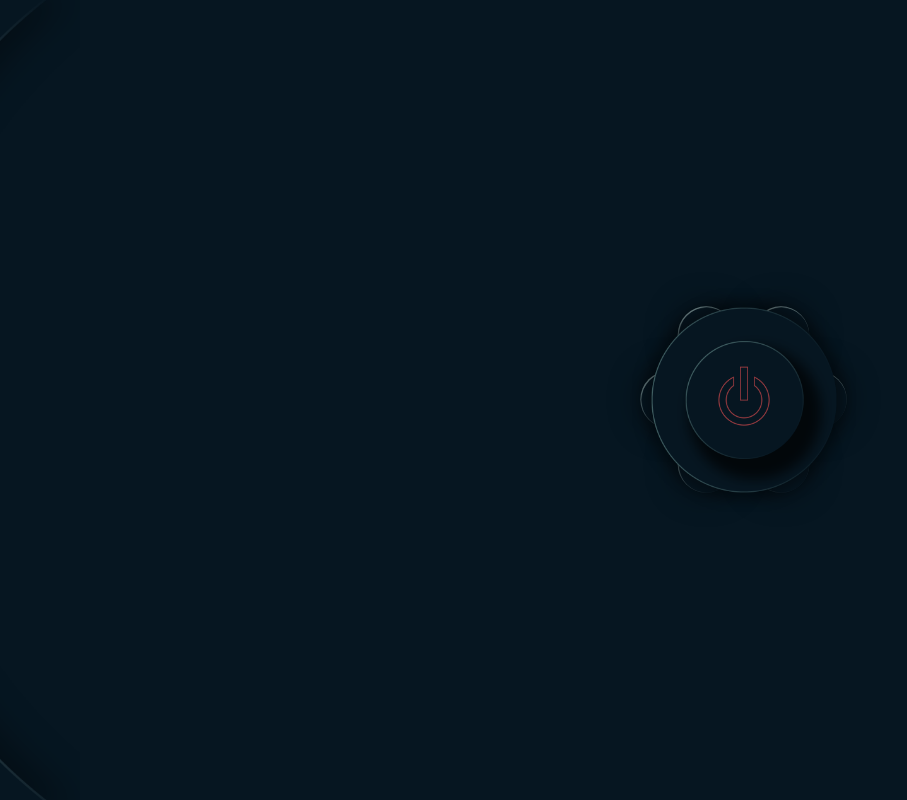
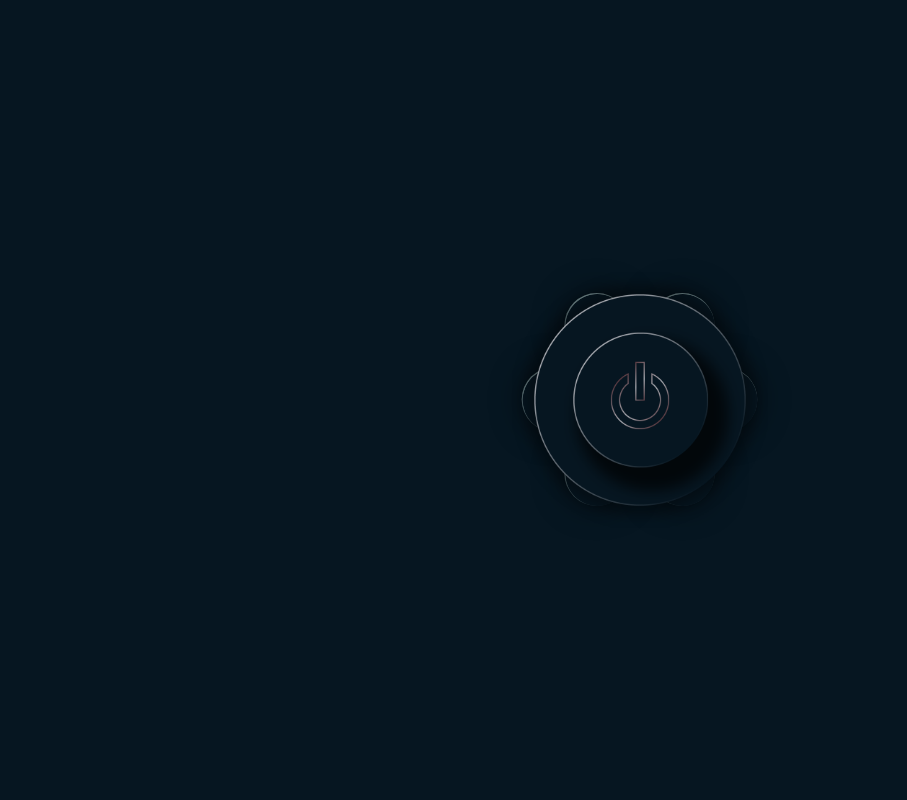
Before and after one commit to AminnimAMoh/Portfolio-React, a React (Create React App) app in the folder andramediandesign/: page / in a window 1280 px wide. Shown: the whole page, without its empty margins (0-907 px from the left). Built offline with nearby package versions, Linux system fonts and the light colour scheme; the HTML template or start-up script is replaced by a standard one.

Commit message:
Delaying state change for power button is done. No we can start adding contents.

```diff
--- a/andramediandesign/src/App.tsx
+++ b/andramediandesign/src/App.tsx
@@ -1,8 +1,9 @@
 import React from 'react'
 import MenuButton from './views/MenuButton'
 import ContentContainer from './views/ContentContainer'
+import { useSelector } from 'react-redux';
 import { makeStyles } from "@material-ui/core/styles";
-
+import { RootState } from './store';
 // const mytheme = {
 //   radius: 82,
 // };
@@ -14,7 +15,12 @@
     flexFlow: 'row-reverse',
     justifyContent: 'center',
     alignItems: 'center',
-    paddingRight: theme.spacing(20)
+    '&.open':{
+      paddingRight: theme.spacing(20),
+    },
+    '&.close':{
+      paddingRight: 0
+    }
   }
 }));
 
@@ -23,10 +29,11 @@
 }
 
 function App({ }: Props): React.ReactElement {
-  console.clear();
+  // console.clear();
+  const {containerState: {rootState}}=useSelector((state: RootState)=>state.buttonAction)
   const classes = useStyle()
   return (
-    <div className={classes.root}>
+    <div className={rootState ? `${classes.root} open` : `${classes.root} close`}>
       <MenuButton />
       <ContentContainer />
     </div>
--- a/andramediandesign/src/redux/slices/buttonActionSlice.tsx
+++ b/andramediandesign/src/redux/slices/buttonActionSlice.tsx
@@ -1,7 +1,9 @@
 import { createSlice, PayloadAction } from "@reduxjs/toolkit";
-
 const initialState = {
-  containerState: false,
+  containerState: {
+    rootState: false,
+    delayState: true,
+  },
   buttonTrigered: "",
   renderPage: "",
 };
@@ -11,15 +13,21 @@
   initialState,
   reducers: {
     containerStateToggle(state: any, action: PayloadAction<string>) {
-      state.containerState = action.payload === "PowerButton" ? false : true;
+      state.containerState.rootState =
+        action.payload === "PowerButton" ? false : true;
       state.buttonTrigered =
         action.payload === "PowerButton" ? " " : action.payload;
       state.renderPage =
         action.payload === "PowerButton" ? " " : action.payload;
+      state.containerState.delayState = false;
+    },
+    onDelayStateChange(state) {
+      state.containerState.delayState = true;
     },
   },
 });
 
-export const { containerStateToggle } = buttonActionSlice.actions;
+export const { containerStateToggle, onDelayStateChange } =
+  buttonActionSlice.actions;
 
 export default buttonActionSlice.reducer;
--- a/andramediandesign/src/store.tsx
+++ b/andramediandesign/src/store.tsx
@@ -2,10 +2,10 @@
 import { useDispatch } from 'react-redux'
 import buttonActionSlice from "./redux/slices/buttonActionSlice";
 
-const store = configureStore({
+const store: any = configureStore({
     reducer:{
         buttonAction: buttonActionSlice
-    }
+    },
 })
 
 export type RootState = ReturnType<typeof store.getState>
--- a/andramediandesign/src/views/ContentContainer/index.tsx
+++ b/andramediandesign/src/views/ContentContainer/index.tsx
@@ -24,14 +24,14 @@
 
 function ContentContainer({}: Props): React.ReactElement {
 const classes=useStyle()
-const buttonState: boolean=useSelector((state: RootState) =>state.buttonAction.containerState)
-const renderObject: string=useSelector((state: RootState) =>state.buttonAction.renderPage)
+const {containerState: {rootState, delayState}, renderPage }=useSelector((state: RootState) =>state.buttonAction)
+
   return (
     <div
-    className={buttonState ? `${classes.root} open` :  `${classes.root} close` }
-    style={buttonState ? {transform: 'translateX(0%)', width: '100%'} : {}}
+    className={rootState ? `${classes.root} open` :  `${classes.root} close` }
+    style={rootState && !delayState ? {transform: 'translateX(0%)'} : !rootState && delayState ? {width: '0', padding: 0, opacity: 0} : {}}
     >
-      <RenderObject state={renderObject} />
+      <RenderObject state={renderPage} />
     </div>
   )
 }
--- a/andramediandesign/src/views/ContentContainer/style.tsx
+++ b/andramediandesign/src/views/ContentContainer/style.tsx
@@ -6,8 +6,9 @@
 
 const useStyle = makeStyles((theme) => ({
   root: {
-    width: "0%",
+    width: "100%",
     height: "100%",
+    opacity: 1,
     transform: "translateX(-150%)",
     transition: "transform 1s ease-in-out, width .5s ease .2s",
     overflowX: "hidden",
@@ -30,12 +31,7 @@
     },
   },
   "@keyframes displayOff": {
-    "0%": {
-      display: "block",
-    },
-    "100%": {
-      display: "none",
-    },
+
   },
   "@keyframes displayOn": {
     "0%": {
--- a/andramediandesign/src/views/MenuButton/index.tsx
+++ b/andramediandesign/src/views/MenuButton/index.tsx
@@ -6,7 +6,10 @@
 import useMeasure from "react-use-measure";
 import { useDispatch, useSelector } from "react-redux";
 import { AppDispatch } from "src/store";
-import { containerStateToggle } from "../../redux/slices/buttonActionSlice";
+import {
+  containerStateToggle,
+  onDelayStateChange,
+} from "../../redux/slices/buttonActionSlice";
 
 const calPos = (
   index: number,
@@ -24,22 +27,28 @@
 function MenuButton({}: Props): React.ReactElement {
   const classes = useStyle();
   const dispatch: AppDispatch = useDispatch();
-  const buttonsActive: boolean = useSelector(
-    (state: RootState) => state.buttonAction.containerState
-  );
+  const {
+    containerState: { rootState },
+  } = useSelector((state: RootState) => state.buttonAction);
   const [buttonMesures, { width }] = useMeasure();
   const [powerState, setPowerState] = useState<boolean>(false);
   const buttonSizing = width;
 
   const handlePowerClick = () => {
-    buttonsActive
-      ? dispatch(containerStateToggle("PowerButton"))
-      : setPowerState(() => !powerState);
+    if (rootState) {
+      dispatch(containerStateToggle("PowerButton"));
+      setTimeout(() => {
+      dispatch(onDelayStateChange());
+    }, 500);
+    } else {
+      setPowerState(() => !powerState);
+    }
   };
 
   const handleClick = (e: React.MouseEvent<HTMLDivElement>) => {
     const payload = e.currentTarget.id;
     dispatch(containerStateToggle(payload));
+
   };
 
   return (
--- a/andramediandesign/src/views/MenuButton/style.tsx
+++ b/andramediandesign/src/views/MenuButton/style.tsx
@@ -9,10 +9,6 @@
     height: "100%",
     width: '20%',
     zIndex:1,
-    // backgroundImage:'url(images/Containers/Content_Frame/Page-Frame-Light-Small.png)',
-    // backgroundSize: "cover",
-    // backgroundPositionX: "right",
-    // backgroundRepeat: "no-repeat",
     "& >img": {
       width: "100%",
       minWidth: '30%'
@@ -31,8 +27,6 @@
     transition: "transform 1s ease-in-out",
   },
   iconButtons: {
-    // width: myTheme.radius,
-    // height: myTheme.radius,
     position: "relative",
     backgroundSize: "contain",
     backgroundPosition: "center",
--- a/andramediandesign/src/views/Pages/UX/index.tsx
+++ b/andramediandesign/src/views/Pages/UX/index.tsx
@@ -6,7 +6,6 @@
 interface Props {}
 
 function UX({}: Props): React.ReactElement {
-  console.clear();
   const classes = useStyle();
   const preventDefault = (
     event:
@@ -19,10 +18,8 @@
         container
         spacing={4}
         justify="space-between"
-        alignItems="center"
-        // alignContent='flex-start'
+        alignContent='flex-start'
         className={classes.topic_grid}
-        style={{ transform: "translateX(0)", display: 'block' }}
       >
         <Grid item lg={6} md={12} className={classes.topick_heading}>
           <Typography variant="h3">
--- a/andramediandesign/src/views/Pages/styles.tsx
+++ b/andramediandesign/src/views/Pages/styles.tsx
@@ -13,10 +13,6 @@
     direction: "ltr",
   },
   topic_grid: {
-    transform: "translateX(-100%)",
-    display: 'none',
-    transition: "transform 1s ease-in-out .5s",
-    // maxWidth:'50%',
     color: "white",
   },
   topick_heading: {
```
Also changed, not shown: andramediandesign/public/images/Button/Menu_Trigger/Power_Button-Stoke.png.
